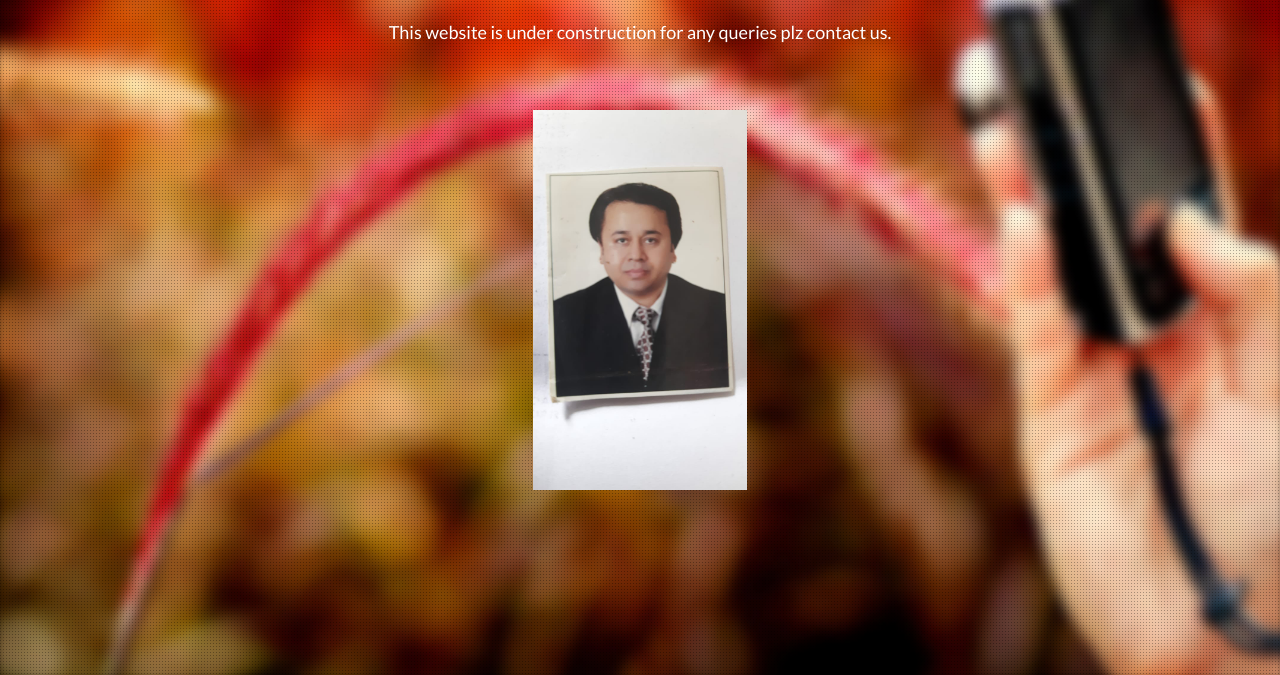
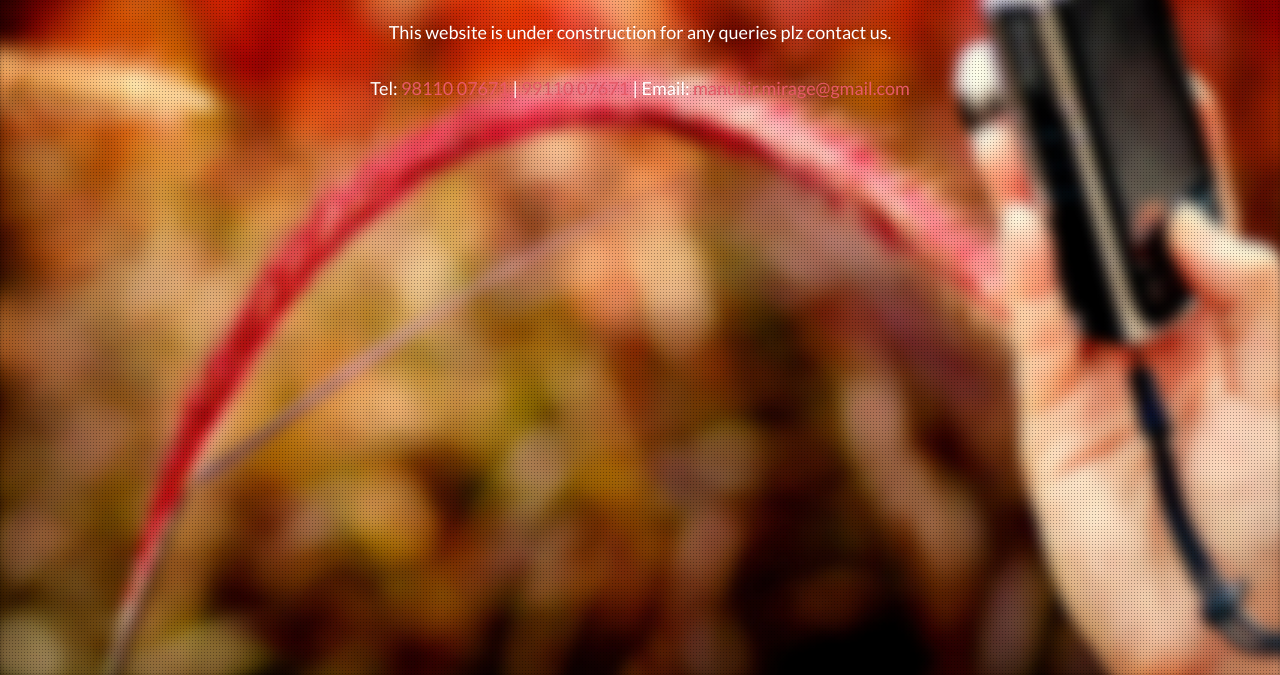
Before and after one commit to vsnehil92/mbmirage, a plain HTML site: page index.html in a window 1280 px wide. Shown: the part 177-852 px from the top of the page. Drawn offline with Linux system fonts and the light colour scheme.

Commit message:
Update index.html

```diff
--- a/index.html
+++ b/index.html
@@ -51,11 +51,7 @@
                         <div class="col-sm-12">
                             <h2>We're Coming Soon</h2>
                             <p>This website is under construction for any queries plz contact us.</p>
-                            <div class="timer">
-                                <div class="days-wrapper">
-                                    <img src="assets/img/image.jpeg" style="height: 100%;" />
-                                </div>
-                            </div>
+                            <p>Tel: <a href="tel:9811007671">98110 07671</a> | <a href="tel:9911007671">99110 07671</a> | Email: <a href="mailto:manubir.mirage@gmail.com">manubir.mirage@gmail.com</a></p>
                         </div>
                     </div>
                 </div>
```
